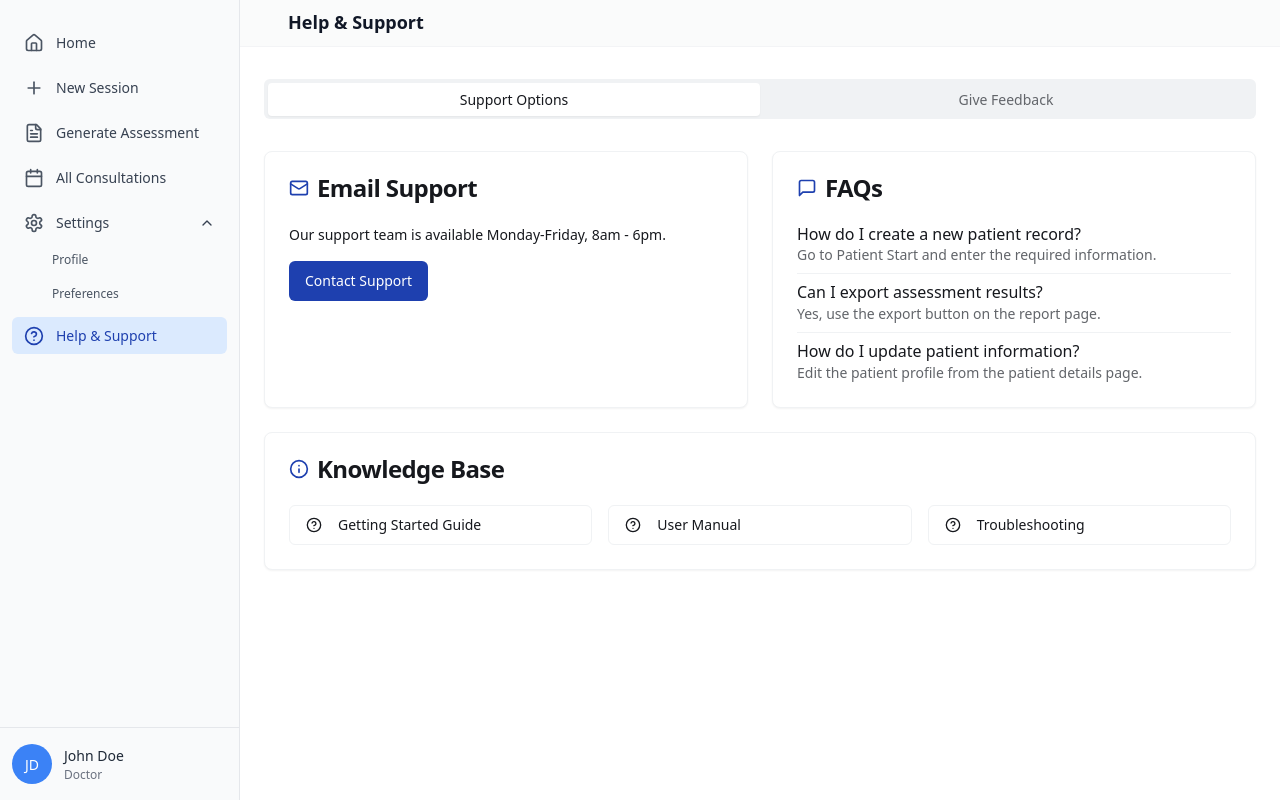
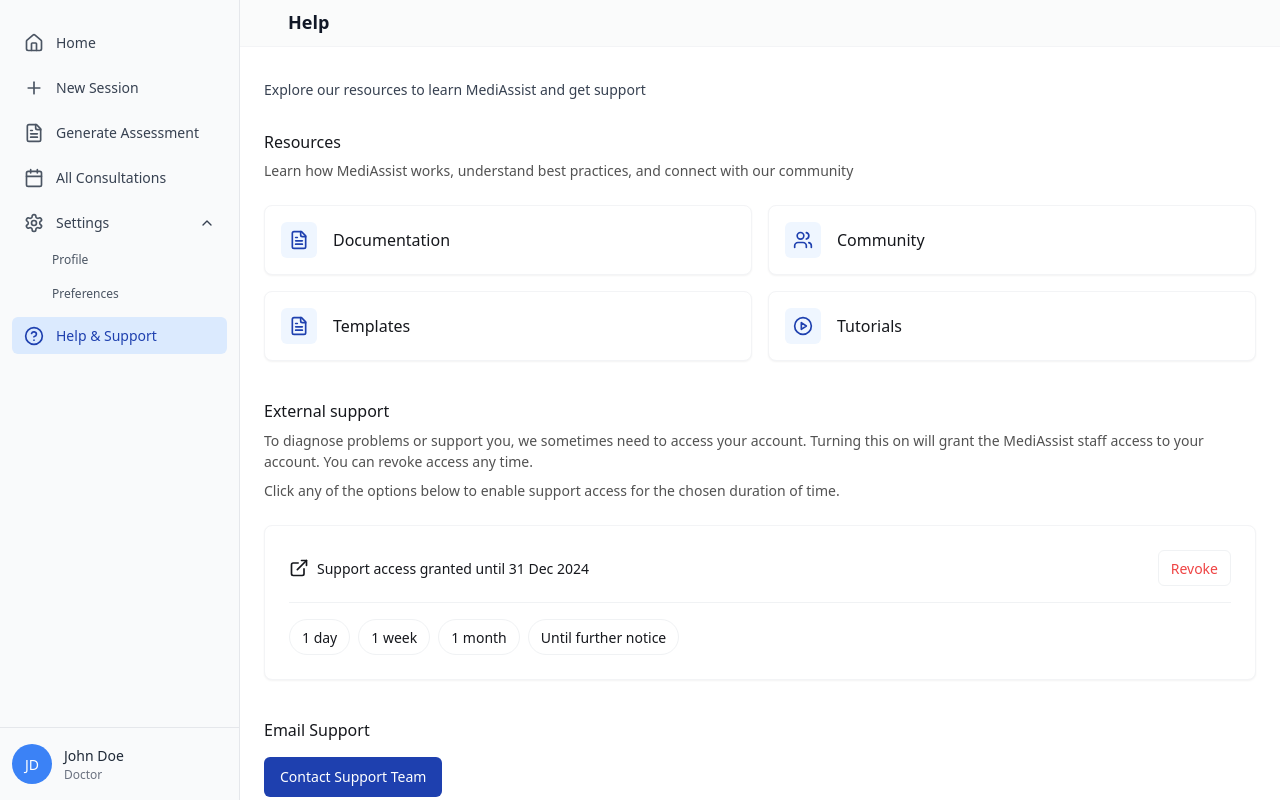
Before and after one commit to inahanninger/anathem-test-1, a React (Vite) app: page /help-support in a window 1280 px wide. Built offline with nearby package versions, Linux system fonts and the light colour scheme.

Commit message:
Refactor: Restyle HelpSupportPage
Restyle the Help & Support page to match the provided design.

```diff
--- a/src/pages/HelpSupportPage.tsx
+++ b/src/pages/HelpSupportPage.tsx
@@ -1,18 +1,18 @@
+
 import React, { useState } from "react";
 import { ClinicalLayout } from "@/components/ClinicalLayout";
-import { Mail, MessageSquare, HelpCircle, Info } from "lucide-react";
+import { FileText, Users, FileTextIcon, PlayCircle, ExternalLink } from "lucide-react";
 import { Button } from "@/components/ui/button";
 import { Input } from "@/components/ui/input";
 import { Textarea } from "@/components/ui/textarea";
 import { toast } from "sonner";
-import { Card, CardContent, CardHeader, CardTitle } from "@/components/ui/card";
-import { Tabs, TabsContent, TabsList, TabsTrigger } from "@/components/ui/tabs";
+import { Card, CardContent } from "@/components/ui/card";
 import { Separator } from "@/components/ui/separator";
-import { AspectRatio } from "@/components/ui/aspect-ratio";
+
 const HelpSupportPage = () => {
   const [feedbackMessage, setFeedbackMessage] = useState("");
   const [email, setEmail] = useState("");
-  const [subject, setSubject] = useState("");
+
   const handleFeedbackSubmit = (e: React.FormEvent) => {
     e.preventDefault();
     if (!feedbackMessage.trim()) {
@@ -20,144 +20,178 @@ const HelpSupportPage = () => {
       return;
     }
 
-    // Submit feedback logic would go here
     toast.success("Thank you for your feedback!");
     setFeedbackMessage("");
     setEmail("");
-    setSubject("");
   };
+
   const handleEmailSupport = () => {
     window.location.href = "mailto:support@mediassist.com?subject=Support Request";
   };
-  return <ClinicalLayout>
+
+  return (
+    <ClinicalLayout>
       <div className="min-h-screen bg-white">
         {/* Header Section */}
         <div className="border-b border-gray-100 bg-gray-50/80 px-6 py-[12px]">
           <div className="container mx-auto w-6xl">
             <div className="flex items-center justify-between">
-              <h1 className="text-xl font-semibold text-neutral-900">Help & Support</h1>
+              <h1 className="text-xl font-semibold text-neutral-900">Help</h1>
             </div>
           </div>
         </div>
 
         {/* Main Content */}
         <div className="container mx-auto px-6 py-8 w-6xl">
-          <Tabs defaultValue="support" className="w-full">
-            <TabsList className="grid grid-cols-2 mb-8">
-              <TabsTrigger value="support">Support Options</TabsTrigger>
-              <TabsTrigger value="feedback">Give Feedback</TabsTrigger>
-            </TabsList>
+          <p className="text-neutral-700 mb-8">
+            Explore our resources to learn MediAssist and get support
+          </p>
 
-            {/* Support Options Tab */}
-            <TabsContent value="support">
-              <div className="grid grid-cols-1 md:grid-cols-2 gap-6">
-                <Card>
-                  <CardHeader>
-                    <div className="flex items-center gap-2">
-                      <Mail className="h-5 w-5 text-blue-800" />
-                      <CardTitle>Email Support</CardTitle>
+          {/* Resources Section */}
+          <div className="mb-10">
+            <h2 className="text-lg font-medium mb-2">Resources</h2>
+            <p className="text-neutral-600 mb-6">
+              Learn how MediAssist works, understand best practices, and connect with our community
+            </p>
+
+            <div className="grid grid-cols-1 md:grid-cols-2 gap-4">
+              <Card className="border border-neutral-100 shadow-sm hover:shadow transition-shadow">
+                <CardContent className="p-4 flex items-center">
+                  <div className="mr-4 p-2 bg-blue-50 rounded-md">
+                    <FileText className="h-5 w-5 text-blue-800" />
                   </div>
-                  </CardHeader>
-                  <CardContent>
-                    <p className="mb-4">Our support team is available Monday-Friday, 8am - 6pm.</p>
-                    <Button onClick={handleEmailSupport} className="bg-blue-800 hover:bg-blue-900">
-                      Contact Support
-                    </Button>
+                  <div>
+                    <h3 className="font-medium">Documentation</h3>
+                  </div>
                 </CardContent>
               </Card>
 
-                <Card>
-                  <CardHeader>
-                    <div className="flex items-center gap-2">
-                      <MessageSquare className="h-5 w-5 text-blue-800" />
-                      <CardTitle>FAQs</CardTitle>
+              <Card className="border border-neutral-100 shadow-sm hover:shadow transition-shadow">
+                <CardContent className="p-4 flex items-center">
+                  <div className="mr-4 p-2 bg-blue-50 rounded-md">
+                    <Users className="h-5 w-5 text-blue-800" />
                   </div>
-                  </CardHeader>
-                  <CardContent>
-                    <ul className="space-y-2">
-                      <li>
-                        <h3 className="font-medium">How do I create a new patient record?</h3>
-                        <p className="text-sm text-muted-foreground">Go to Patient Start and enter the required information.</p>
-                      </li>
-                      <Separator className="my-2" />
-                      <li>
-                        <h3 className="font-medium">Can I export assessment results?</h3>
-                        <p className="text-sm text-muted-foreground">Yes, use the export button on the report page.</p>
-                      </li>
-                      <Separator className="my-2" />
-                      <li>
-                        <h3 className="font-medium">How do I update patient information?</h3>
-                        <p className="text-sm text-muted-foreground">Edit the patient profile from the patient details page.</p>
-                      </li>
-                    </ul>
+                  <div>
+                    <h3 className="font-medium">Community</h3>
+                  </div>
                 </CardContent>
               </Card>
 
-                <Card className="md:col-span-2">
-                  <CardHeader>
-                    <div className="flex items-center gap-2">
-                      <Info className="h-5 w-5 text-blue-800" />
-                      <CardTitle>Knowledge Base</CardTitle>
+              <Card className="border border-neutral-100 shadow-sm hover:shadow transition-shadow">
+                <CardContent className="p-4 flex items-center">
+                  <div className="mr-4 p-2 bg-blue-50 rounded-md">
+                    <FileTextIcon className="h-5 w-5 text-blue-800" />
                   </div>
-                  </CardHeader>
-                  <CardContent>
-                    <div className="grid grid-cols-1 md:grid-cols-3 gap-4">
-                      <Button variant="outline" className="justify-start">
-                        <HelpCircle className="mr-2 h-4 w-4" />
-                        Getting Started Guide
+                  <div>
+                    <h3 className="font-medium">Templates</h3>
+                  </div>
+                </CardContent>
+              </Card>
+
+              <Card className="border border-neutral-100 shadow-sm hover:shadow transition-shadow">
+                <CardContent className="p-4 flex items-center">
+                  <div className="mr-4 p-2 bg-blue-50 rounded-md">
+                    <PlayCircle className="h-5 w-5 text-blue-800" />
+                  </div>
+                  <div>
+                    <h3 className="font-medium">Tutorials</h3>
+                  </div>
+                </CardContent>
+              </Card>
+            </div>
+          </div>
+
+          {/* External Support Section */}
+          <div className="mb-6">
+            <h2 className="text-lg font-medium mb-2">External support</h2>
+            <p className="text-neutral-600 mb-2">
+              To diagnose problems or support you, we sometimes need to access your account. Turning this on will
+              grant the MediAssist staff access to your account. You can revoke access any time.
+            </p>
+
+            <p className="text-neutral-600 mb-6">
+              Click any of the options below to enable support access for the chosen duration of time.
+            </p>
+
+            <Card className="border border-neutral-100 mb-6">
+              <CardContent className="p-6">
+                <div className="flex items-center justify-between">
+                  <div className="flex items-center">
+                    <ExternalLink className="h-5 w-5 mr-2" />
+                    <p className="font-medium">Support access granted until 31 Dec 2024</p>
+                  </div>
+                  <Button variant="outline" size="sm" className="text-red-500 hover:text-red-600 hover:bg-red-50">
+                    Revoke
                   </Button>
-                      <Button variant="outline" className="justify-start">
-                        <HelpCircle className="mr-2 h-4 w-4" />
-                        User Manual
+                </div>
+
+                <Separator className="my-4" />
+
+                <div className="flex gap-2">
+                  <Button variant="outline" size="sm" className="rounded-full">
+                    1 day
                   </Button>
-                      <Button variant="outline" className="justify-start">
-                        <HelpCircle className="mr-2 h-4 w-4" />
-                        Troubleshooting
+                  <Button variant="outline" size="sm" className="rounded-full">
+                    1 week
+                  </Button>
+                  <Button variant="outline" size="sm" className="rounded-full">
+                    1 month
+                  </Button>
+                  <Button variant="outline" size="sm" className="rounded-full">
+                    Until further notice
                   </Button>
                 </div>
               </CardContent>
             </Card>
+
+            <div className="mt-10">
+              <h3 className="font-medium mb-4">Email Support</h3>
+              <Button onClick={handleEmailSupport} className="bg-blue-800 hover:bg-blue-900">
+                Contact Support Team
+              </Button>
             </div>
-            </TabsContent>
 
-            {/* Feedback Tab */}
-            <TabsContent value="feedback">
-              <Card>
-                <CardHeader>
-                  <CardTitle>We Value Your Feedback</CardTitle>
-                </CardHeader>
-                <CardContent>
+            <div className="mt-10">
+              <h3 className="font-medium mb-4">Submit Feedback</h3>
               <form onSubmit={handleFeedbackSubmit} className="space-y-4">
-                    <div className="grid grid-cols-1 md:grid-cols-2 gap-4">
                 <div>
                   <label htmlFor="email" className="block text-sm font-medium mb-1.5 text-neutral-700">
                     Email (optional)
                   </label>
-                        <Input id="email" type="email" value={email} onChange={e => setEmail(e.target.value)} placeholder="your.email@example.com" />
-                      </div>
-                      <div>
-                        <label htmlFor="subject" className="block text-sm font-medium mb-1.5 text-neutral-700">
-                          Subject
-                        </label>
-                        <Input id="subject" value={subject} onChange={e => setSubject(e.target.value)} placeholder="What is your feedback about?" />
-                      </div>
+                  <Input
+                    id="email"
+                    type="email"
+                    value={email}
+                    onChange={e => setEmail(e.target.value)}
+                    placeholder="your.email@example.com"
+                    className="max-w-md"
+                  />
                 </div>
                 <div>
                   <label htmlFor="message" className="block text-sm font-medium mb-1.5 text-neutral-700">
-                        Message
+                    Feedback
                   </label>
-                      <Textarea id="message" value={feedbackMessage} onChange={e => setFeedbackMessage(e.target.value)} placeholder="Please share your thoughts, suggestions, or report any issues..." rows={5} className="resize-none" />
+                  <Textarea
+                    id="message"
+                    value={feedbackMessage}
+                    onChange={e => setFeedbackMessage(e.target.value)}
+                    placeholder="Please share your thoughts, suggestions, or report any issues..."
+                    rows={4}
+                    className="resize-none max-w-md"
+                  />
                 </div>
-                    <Button type="submit" className="bg-blue-800 hover:bg-blue-900">
+                <Button
+                  type="submit"
+                  className="bg-blue-800 hover:bg-blue-900">
                   Submit Feedback
                 </Button>
               </form>
-                </CardContent>
-              </Card>
-            </TabsContent>
-          </Tabs>
             </div>
           </div>
-    </ClinicalLayout>;
+        </div>
+      </div>
+    </ClinicalLayout>
+  );
 };
+
 export default HelpSupportPage;
```
Lines whose indentation alone changed are shown as unchanged.
